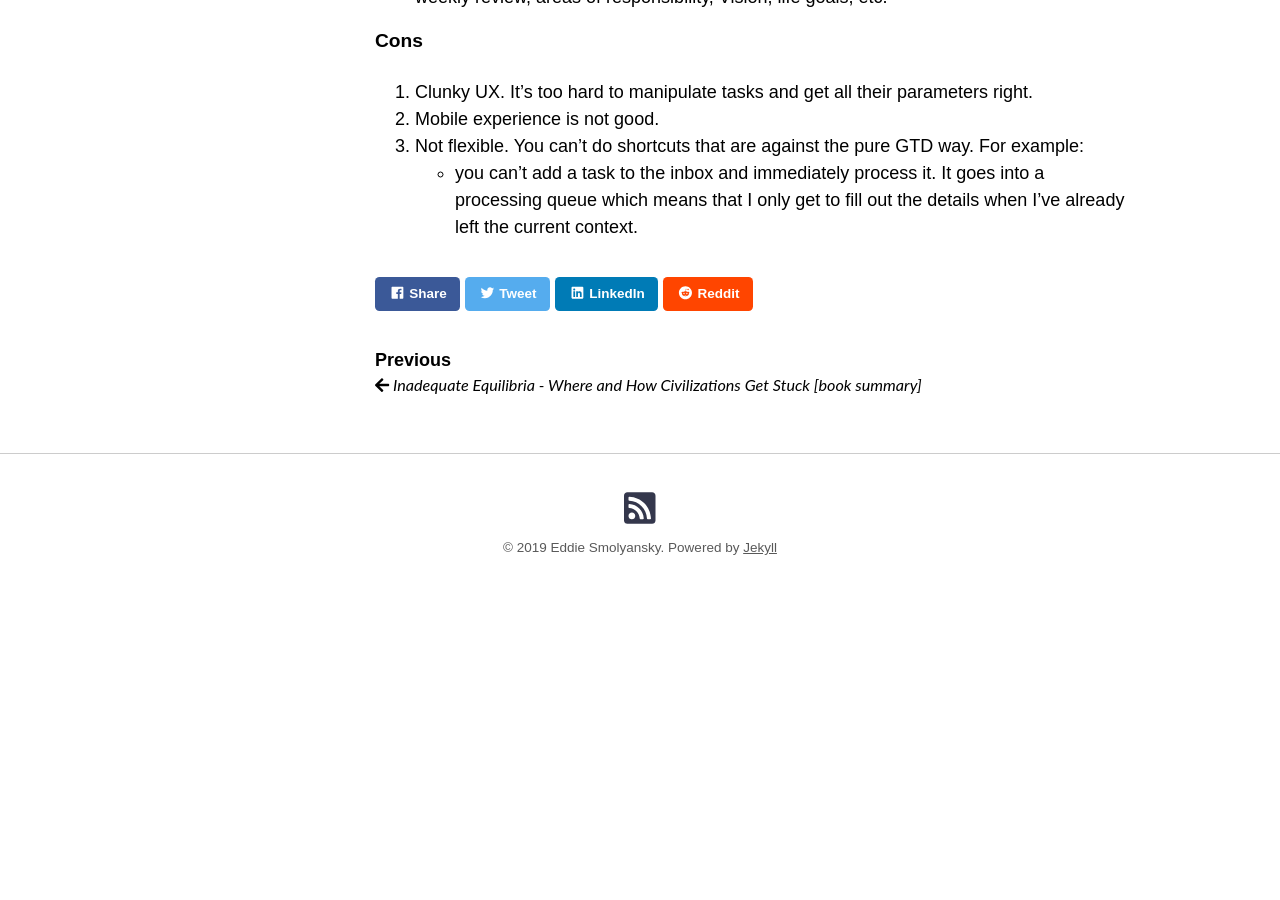
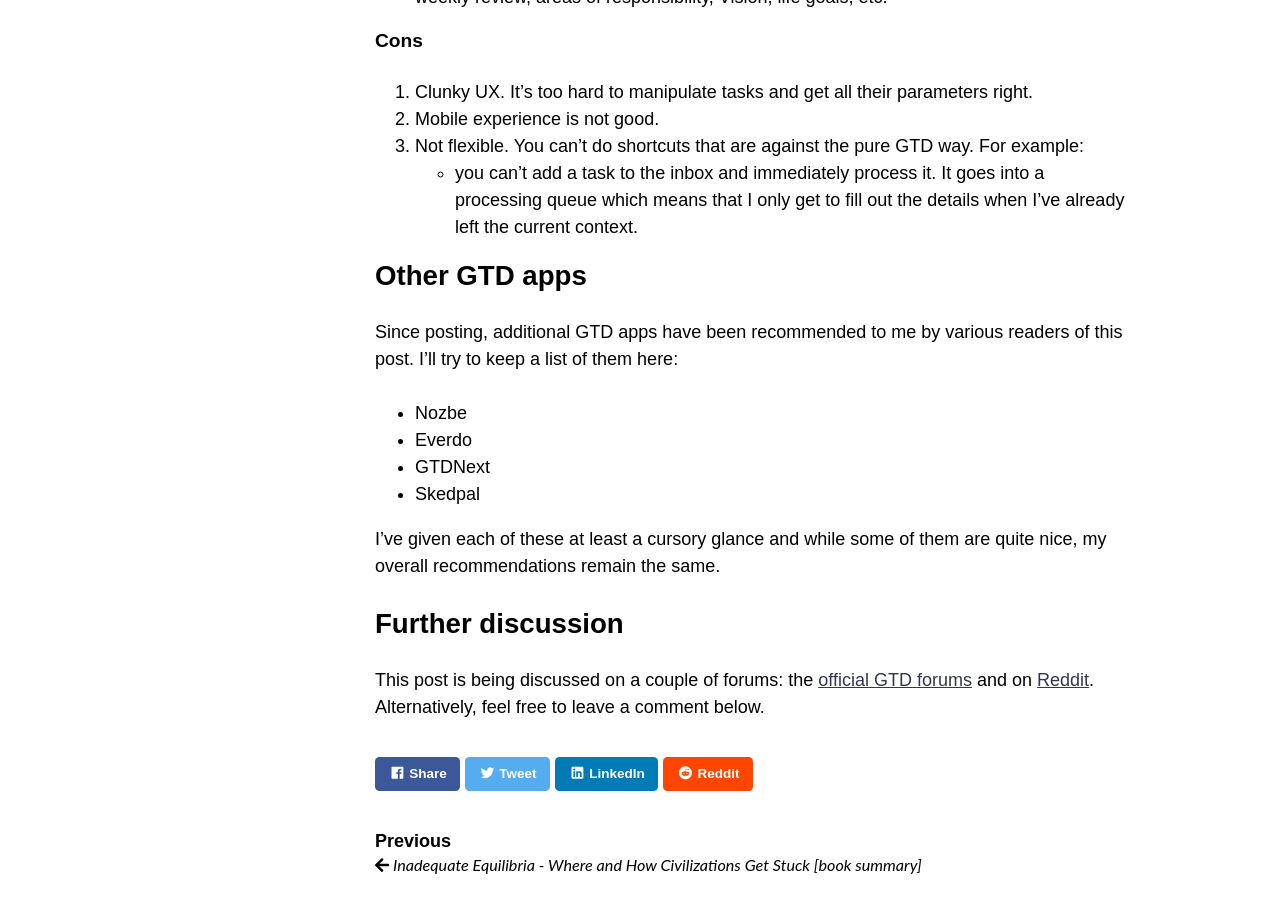
Before and after one commit to eddiesmo/eddiesmo.github.io, a Jekyll site: the page built from _posts/2019-02-21-comparing-gtd-implementations-evernote-todoist-nirvanahq-facilethings-more.md, in a window 1280 px wide and 900 px high, scrolled down 8281 px. Built offline with Jekyll 4.4.1, drawn with Linux system fonts in a browser that asks for light colours; nearby versions of some CDN libraries; comment, search, counter and statistics services are not loaded; before the commit the page ends 8912 px from its top, so only the background shows below that; some of the changed text lies outside the part shown.

Commit message:
update GTD post

```diff
--- a/_posts/2019-02-21-comparing-gtd-implementations-evernote-todoist-nirvanahq-facilethings-more.md
+++ b/_posts/2019-02-21-comparing-gtd-implementations-evernote-todoist-nirvanahq-facilethings-more.md
@@ -177,3 +177,19 @@ One thing I've noticed about FacileThings is that it's a great platform for intr
 1. Mobile experience is not good.
 1. Not flexible. You can't do shortcuts that are against the pure GTD way. For example:
 - you can't add a task to the inbox and immediately process it. It goes into a processing queue which means that I only get to fill out the details when I've already left the current context.
+
+## Other GTD apps
+
+Since posting, additional GTD apps have been recommended to me by various readers of this post. I'll try to keep a list of them here:
+
+- Nozbe
+- Everdo
+- GTDNext
+- Skedpal
+
+I've given each of these at least a cursory glance and while some of them are quite nice, my overall recommendations remain the same.
+
+## Further discussion
+
+This post is being discussed on a couple of forums: the [official GTD forums](https://forum.gettingthingsdone.com/threads/comparing-gtd-implementations-in-evernote-todoist-nirvanahq-facilethings-a.15009/) and on [Reddit](https://www.reddit.com/r/gtd/comments/at3vew/comparing_getting_things_done_gtd_implementations/).
+Alternatively, feel free to leave a comment below.
```
